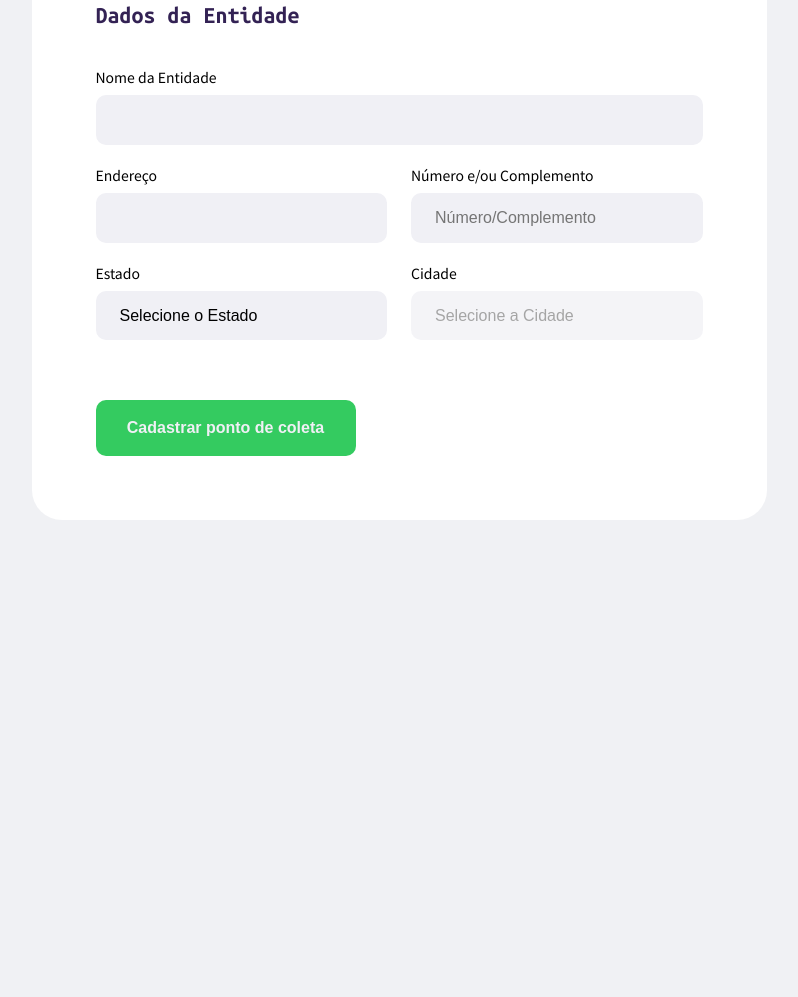
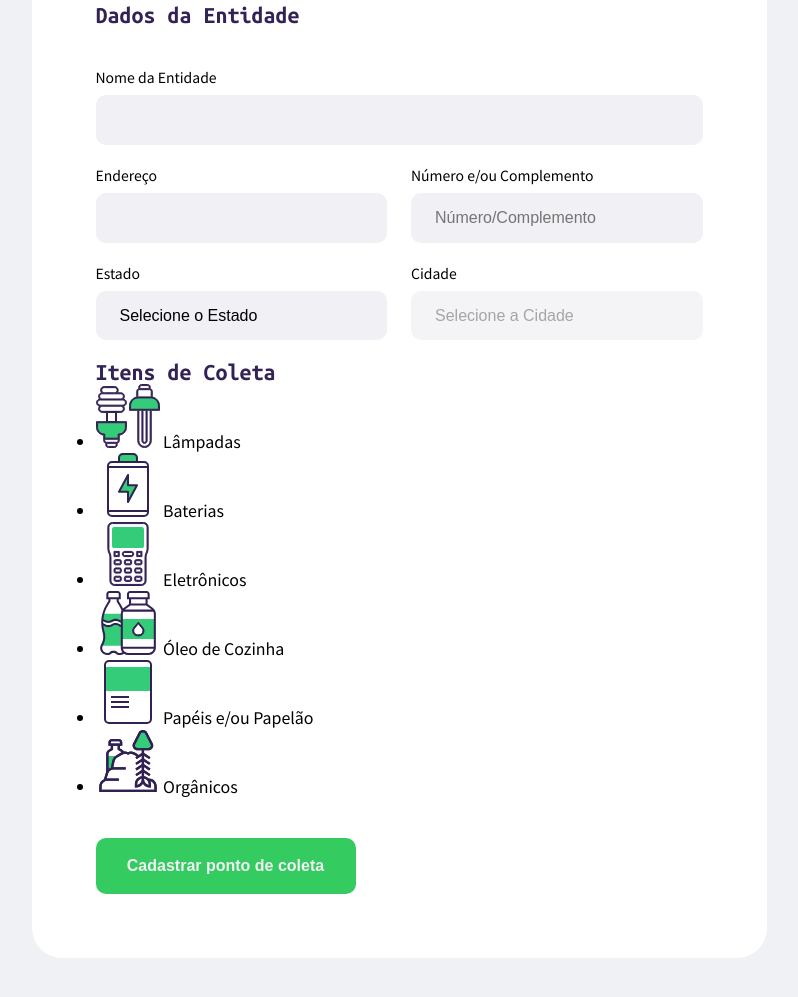
Before and after one commit to ulisses9si/nlw, a website: page create-point.html in a window 1280 px wide. Shown: the part 307-1304 px from the top of the page, without its empty margins (241-1039 px from the left). Before the commit the page ends 877 px from the top, so only its background shows below. Drawn offline with Linux system fonts and the light colour scheme; no server answers.

Commit message:
finalizado a parte 1 do cadastrar ponto de coleta

```diff
--- a/create-point.html
+++ b/create-point.html
@@ -69,14 +69,18 @@
                             <input type="hidden" name="state">
                         </div>
                     </div>
+                </fieldset>
+                </fieldset>
+                    <legend>
+                        <h2>Itens de Coleta</h2>
+                    </legend>
+                    <div class="itens-grid">
+                        <ul id='itens-coleta'>
 
-                <!--
-                    </fieldset>
-                        <legend>
-                            <h2>Itens de Coleta</h2>
-                        </legend>
-                    </fieldset>
-                -->
+                        </ul>
+                    </div>
+                </fieldset>
+
 
                 <button type="submit">
                     Cadastrar ponto de coleta
@@ -87,7 +91,8 @@
 
     </div>
 
-    <script src="./src/scripts/create-point.js"></script>
+    <script src="./src/scripts/JavaScript/itens-de-coleta.js"></script>
+    <script src="./src/scripts/JavaScript/create-point.js"></script>
 
 </body>
 </html>
--- /dev/null
+++ b/src/scripts/JavaScript/itens-de-coleta.js
@@ -0,0 +1,21 @@
+var itens = [
+    'Lâmpadas',
+    'Baterias',
+    'Eletrônicos',
+    'Óleo de Cozinha',
+    'Papéis e/ou Papelão',
+    'Orgânicos'
+];
+var url = [
+    "./assets/svgs/lampadas.svg",
+    './assets/svgs/baterias.svg',
+    "./assets/svgs/eletronicos.svg",
+    './assets/svgs/oleo.svg',
+    './assets/svgs/papeis-papelao.svg',
+    './assets/svgs/organicos.svg'
+];
+var lista = document.querySelector('#itens-coleta');
+for (var i = 0; i < url.length; i++) {
+    lista.innerHTML += "                           \n     <li data-id=\"" + (i + 1) + "\">\n        <img src=\"" + url[i] + "\" alt=\"" + itens[i] + "\">\n        <span>" + itens[i] + "</span>\n    </li>\n";
+}
+console.log('itens termidos');
```
Also changed, not shown: src/scripts/TypeScript/itens-de-coleta.ts (added, +29 -0 lines), src/scripts/JavaScript/create-point.js (renamed from src/scripts/create-point.js), src/scripts/TypeScript/create-point.ts (renamed from src/scripts/create-point.ts).
